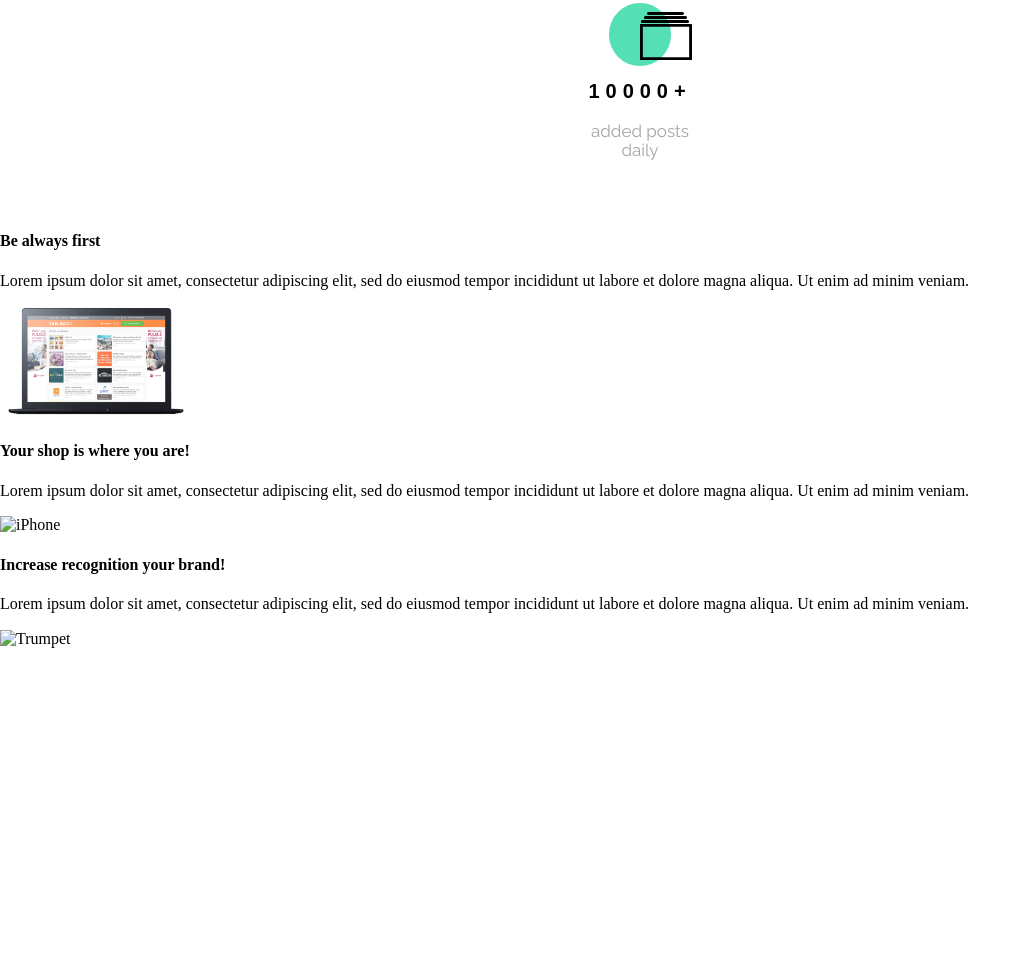
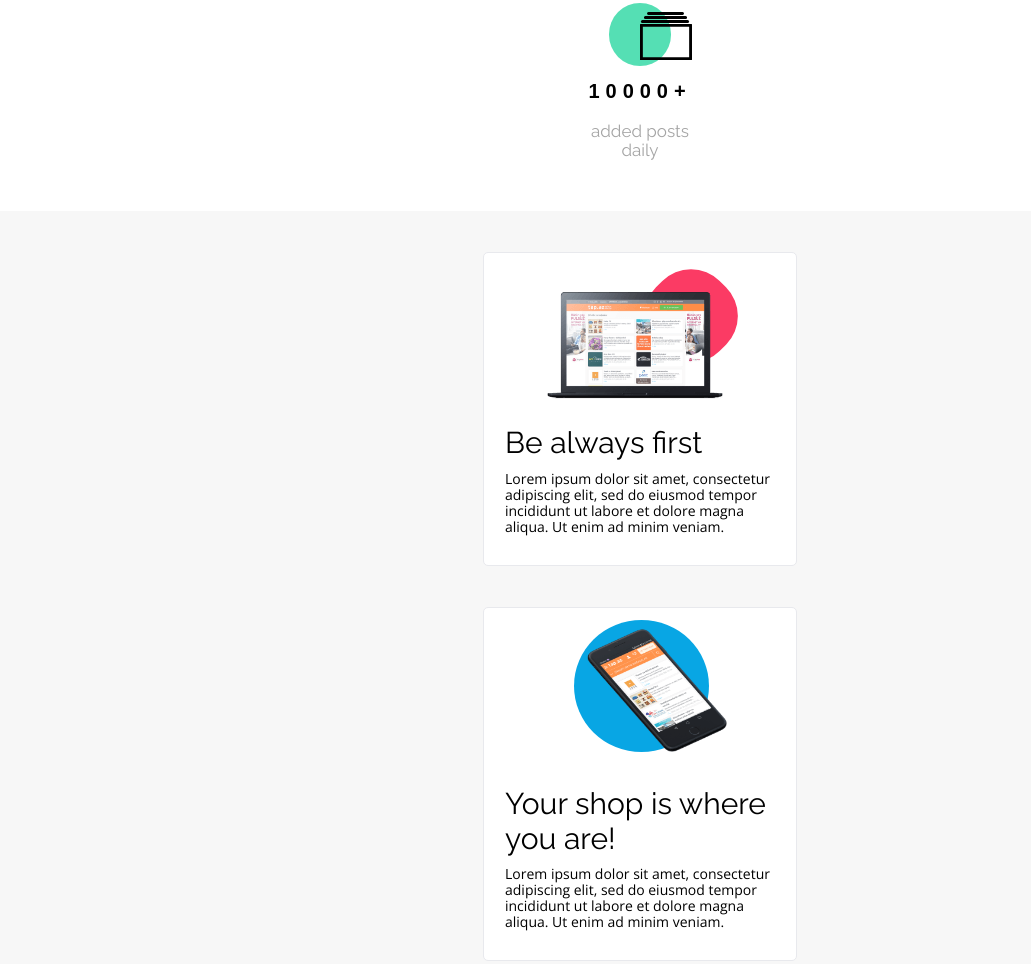
Before and after one commit to izajablecka/BestShop_RWD, a website built with Parcel: page index.html in a window 1280 px wide. Shown: the part 1182-2146 px from the top of the page, without its empty margins (0-1031 px from the left). Before the commit the page ends 1830 px from the top, so only its background shows below. Built offline with nearby package versions, Linux system fonts and the light colour scheme; files whose address does not match are found by name.

Commit message:
amazing benefits section

```diff
--- a/index.html
+++ b/index.html
@@ -86,31 +86,31 @@
         <div class="box">
             <div class="title">
                 <h4 class="title__hdl">Be always first</h4>
-                <p class="title dsc">Lorem ipsum dolor sit amet, consectetur adipiscing elit, sed do eiusmod tempor
+                <p class="title__dsc">Lorem ipsum dolor sit amet, consectetur adipiscing elit, sed do eiusmod tempor
                     incididunt ut labore et dolore magna aliqua. Ut enim ad minim veniam.</p>
             </div>
-            <div class="graph"><img src="./src/images/Macbook2.png" alt="Macbook" class="graph__img">
-                <div class="graph__shape"></div>
+            <div class="graph"><img src="./src/images/Macbook-2.png" alt="Macbook" class="graph__img graph__img--first">
+                <div class="graph__shape graph__shape--red "></div>
             </div>
         </div>
         <div class="box">
             <div class="title">
                 <h4 class="title__hdl">Your shop is where you are!</h4>
-                <p class="title dsc">Lorem ipsum dolor sit amet, consectetur adipiscing elit, sed do eiusmod tempor
+                <p class="title__dsc">Lorem ipsum dolor sit amet, consectetur adipiscing elit, sed do eiusmod tempor
                     incididunt ut labore et dolore magna aliqua. Ut enim ad minim veniam.</p>
             </div>
-            <div class="graph"><img src="./src/images/iPhone2.png" alt="iPhone" class="graph__img">
-                <div class="graph__shape"></div>
+            <div class="graph"><img src="./src/images/iPhone-2.png" alt="iPhone" class="graph__img graph__img--second">
+                <div class="graph__shape graph__shape--blue"></div>
             </div>
         </div>
         <div class="box">
             <div class="title">
                 <h4 class="title__hdl">Increase recognition your brand!</h4>
-                <p class="title dsc">Lorem ipsum dolor sit amet, consectetur adipiscing elit, sed do eiusmod tempor
+                <p class="title__dsc">Lorem ipsum dolor sit amet, consectetur adipiscing elit, sed do eiusmod tempor
                     incididunt ut labore et dolore magna aliqua. Ut enim ad minim veniam.</p>
             </div>
-            <div class="graph"><img src="./src/images/Trumpet.png" alt="Trumpet" class="graph__img">
-                <div class="graph__shape"></div>
+            <div class="graph graph--desc">
+                <img src="./src/images/Trumpet.png" alt="Trumpet" class="graph__img graph__img--third">
             </div>
         </div>
     </div>
--- /dev/null
+++ b/src/scss/components/benefits_box.scss
@@ -0,0 +1,100 @@
+@import "../variables";
+@import "../utils/functions";
+@import "../utils/mixins";
+
+.box {
+  background-color: $btn-color;
+  border-radius: px-to-rem(5px);
+  border: px-to-rem(1px) solid $light-grey-color;
+  margin-top: px-to-rem(41px);
+  margin-bottom: 0;
+  &:first-child {
+    display: flex;
+    flex-direction: column-reverse;
+  }
+  &:nth-child(2) {
+    display: flex;
+    flex-direction: column-reverse;
+  }
+  &:last-child {
+    margin-bottom: px-to-rem(44.66px);
+  }
+
+
+  .title {
+    &__hdl {
+      font-family: 'Raleway', sans-serif;
+      font-size: px-to-rem(30px);
+      font-weight: 400;
+      color: $font-color;
+      margin-top: px-to-rem(26px);
+      margin-bottom: 0;
+      margin-inline: px-to-rem(21px);
+    }
+    &__dsc {
+      font-family: 'Open Sans', sans-serif;
+      font-size: px-to-rem(14px);
+      font-weight: 400;
+      color: $font-color;
+      margin-top: px-to-rem(10px);
+      margin-bottom: px-to-rem(30px);
+      margin-inline: px-to-rem(21px);
+    }
+  }
+  .graph {
+    display: flex;
+    position: relative;
+
+    &--desc {
+      background-color: $green-color;
+      height: px-to-rem(195px);
+      position: relative;
+      width: 100%;
+      border-radius: px-to-rem(5px);
+      border: px-to-rem(1px) solid $light-grey-color;
+    }
+
+    &__img {
+      padding-top: px-to-rem(37.11px);
+      z-index: 42;
+
+      &--first{
+        display: inline-block;
+        margin-inline: px-to-rem(55.27px);
+      }
+
+      &--second{
+        margin-left: px-to-rem(90px);
+        margin-top: px-to-rem(-19px);
+      }
+
+      &--third{
+        position: absolute;
+        left: px-to-rem(-12px);
+      }
+    }
+    &__shape {
+      &--red {
+        width: px-to-rem(90px);
+        height: px-to-rem(90px);
+        background-color: $red-color;
+        border-radius: 45%;
+        transform: rotate(45deg);
+        position: absolute;
+        top: px-to-rem(18.5px);
+        left: px-to-rem(161.5px);
+      }
+      &--blue {
+        position: absolute;
+        width: px-to-rem(135px);
+        height: px-to-rem(132px);
+        background-color:$base-color ;
+        border-radius: 50%;
+        top:px-to-rem(12px);
+        left: px-to-rem(90px);
+
+      }
+      &--green {}
+    }
+  }
+}
--- /dev/null
+++ b/src/scss/layout/benefits_section.scss
@@ -0,0 +1,13 @@
+@import "../variables";
+@import "../utils/functions";
+@import "../utils/mixins";
+
+
+.benefits{
+  background-color: $grey-color;
+  @include flex (center,center);
+
+  &__inner{
+    max-width: px-to-rem(314px);
+  }
+}
--- a/src/scss/main.scss
+++ b/src/scss/main.scss
@@ -14,6 +14,7 @@
 // layout
 @import "./layout/header";
 @import "./layout/statistics_section";
+@import "./layout/benefits_section";
 
 //components
 @import "./components/logo";
@@ -21,3 +22,4 @@
 @import "./components/hamburger";
 @import "./utils/mixins";
 @import "./components/statistic_bar";
+@import "./components/benefits_box";
--- a/src/scss/variables.scss
+++ b/src/scss/variables.scss
@@ -6,3 +6,6 @@
 
 $red-color: rgba(251, 59, 100, 1);
 $green-color: rgba(85, 223, 180, 1);
+
+$grey-color: rgba(247, 247, 247, 1);
+$light-grey-color: rgba(232, 233, 237, 1);
```
Also changed, not shown: dist/Macbook-2.3fb9de2a.png (added), dist/iPhone-2.818270d0.png (added), dist/index.html, src/images/Macbook-2.png (added), src/images/iPhone-2.png (added), 2 other files.
